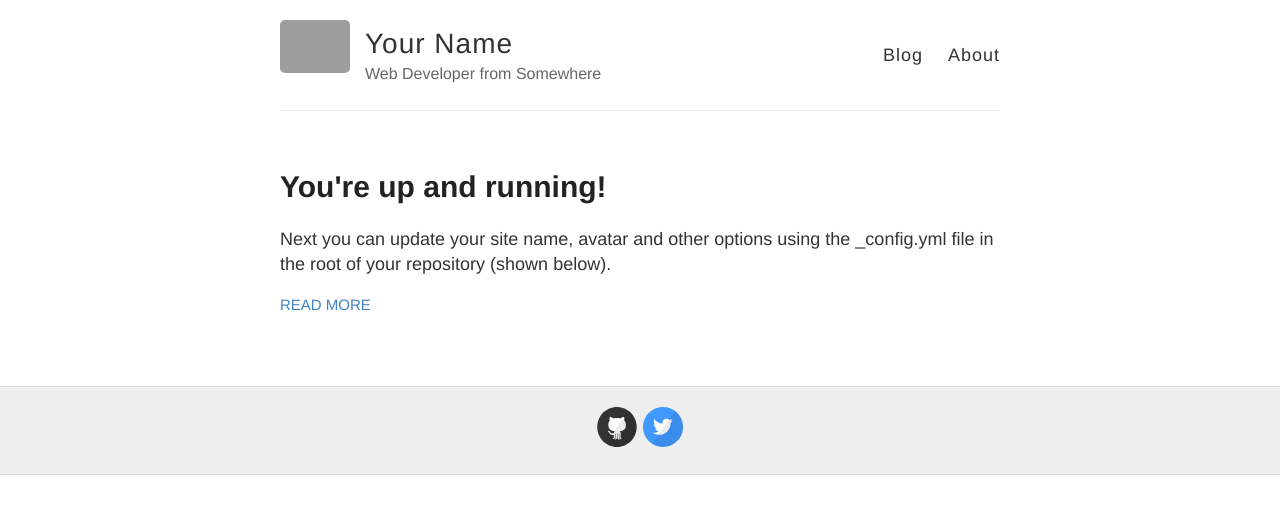
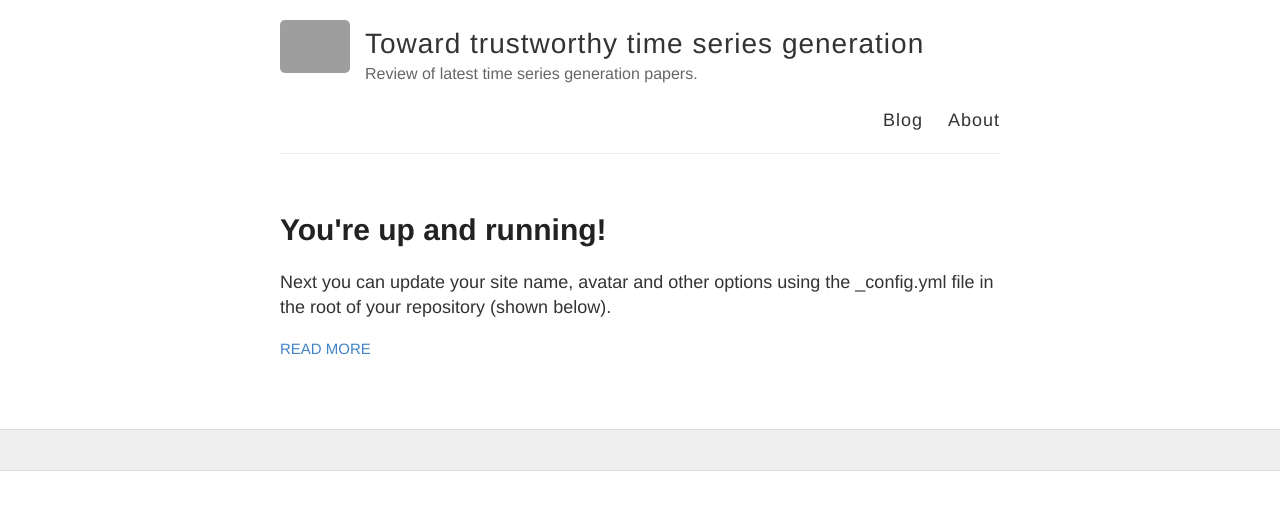
Before and after one commit to DeepIntoStreams/Evaluation-of-Time-Series-Generative-Models, a Jekyll site: the page built from docs/index.html, in a window 1280 px wide. Shown: the top 514 px of the page. Built offline with Jekyll 4.4.1, drawn with Linux system fonts in a browser that asks for light colours; grey boxes are pictures that could not be loaded.

Commit message:
add github page

```diff
--- a/docs/_config.yml
+++ b/docs/_config.yml
@@ -3,13 +3,13 @@
 #
 
 # Name of your site (displayed in the header)
-name: Your Name
+name: Toward trustworthy time series generation
 
 # Short bio or description (displayed in the header)
-description: Web Developer from Somewhere
+description: Review of latest time series generation papers.
 
 # URL of your avatar or profile pic (you could use your GitHub profile pic)
-avatar: https://raw.githubusercontent.com/barryclark/jekyll-now/master/images/jekyll-logo.png
+avatar: https://raw.githubusercontent.com/hello0630/Evaluation-of-Time-Series-Generative-Models/Hang/images/jekyll-logo.png
 
 #
 # Flags below are optional
@@ -21,12 +21,12 @@ footer-links:
   email:
   facebook:
   flickr:
-  github: barryclark/jekyll-now
+  github:
   instagram:
   linkedin:
   pinterest:
   rss: # just type anything here for a working RSS icon
-  twitter: jekyllrb
+  twitter:
   stackoverflow: # your stackoverflow profile, e.g. "users/50476/bart-kiers"
   youtube: # channel/<your_long_string> or user/<user-name>
   googleplus: # anything in your profile username that comes after plus.google.com/
```
